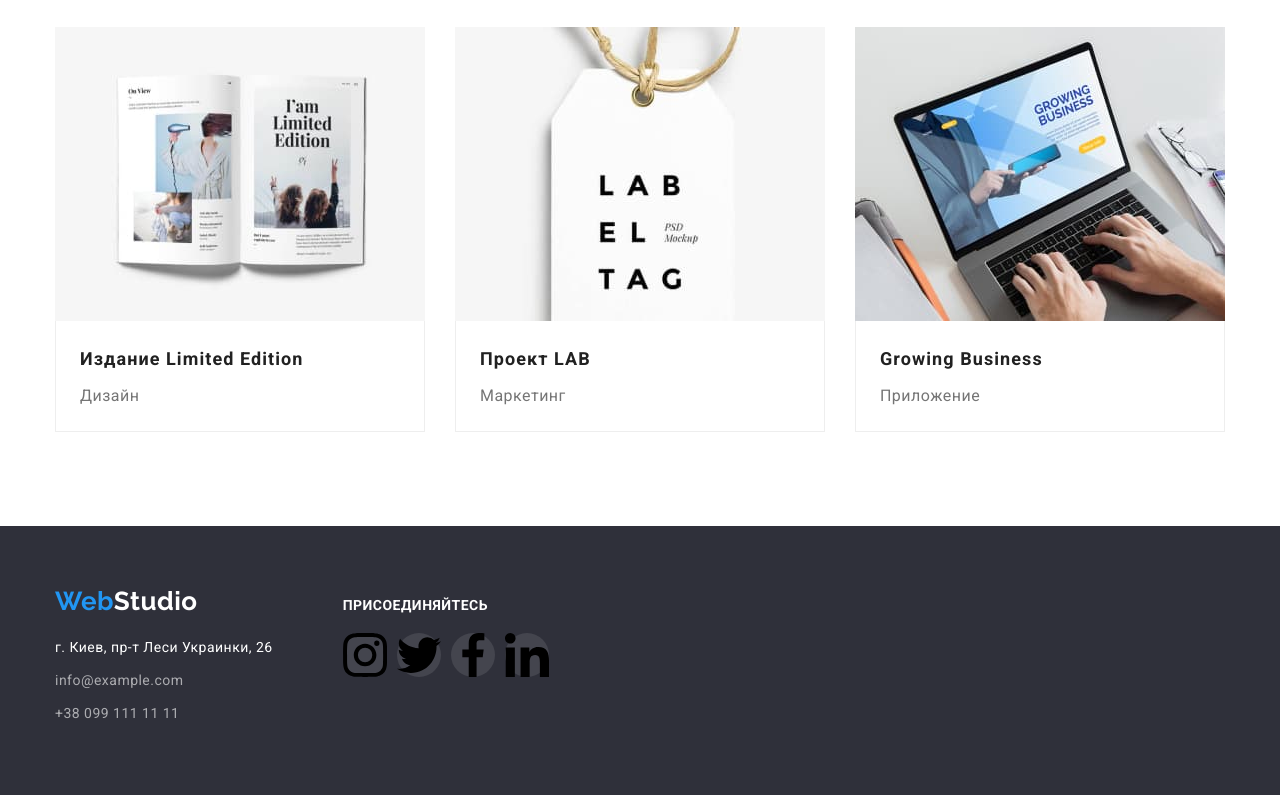
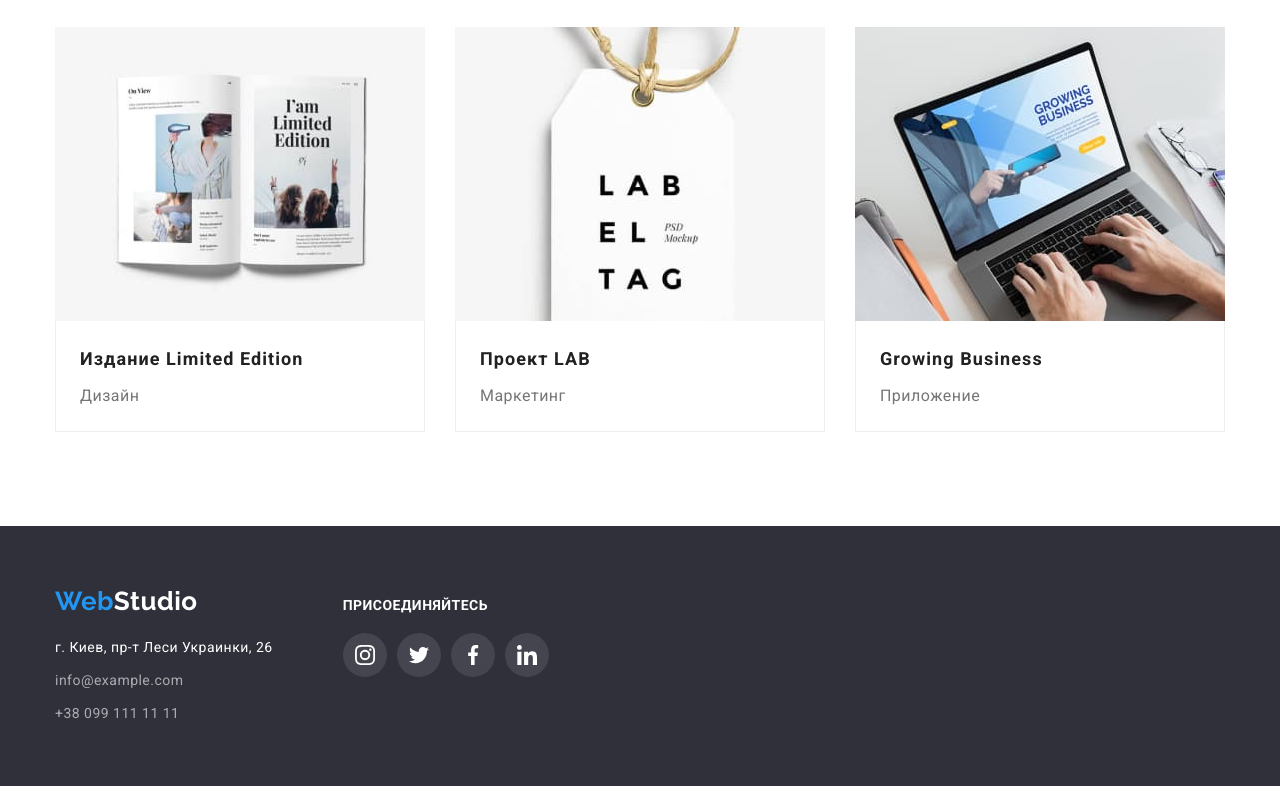
Before and after one commit to ITigor1985/goit-markup-hw-04, a plain HTML site: page portfolio.html in a window 1280 px wide. Shown: the part 1106-1901 px from the top of the page. Drawn offline with nearby package versions, Linux system fonts and the light colour scheme.

Commit message:
new commit

```diff
--- a/portfolio.html
+++ b/portfolio.html
@@ -170,10 +170,10 @@
             <div class="social">
                 <p class="social-text">присоединяйтесь</p>
                 <ul class="social-links">
-                    <li class="item "><a class="link color" href=""><svg class="icon-instagram"><use href="./images/symbol-defs.svg#icon-instagram"></use></svg></a></li>
-                    <li class="item"><a class="link color" href=""><svg class="icon-twitter"><use href="./images/symbol-defs.svg#icon-twitter"></use></svg></a></li>
-                    <li class="item"><a class="link color" href=""><svg class="icon-facebook"><use href="./images/symbol-defs.svg#icon-facebook"></use></svg></a></li>
-                    <li class="item"><a class="link color" href=""><svg class="icon-linkedin"><use href="./images/symbol-defs.svg#icon-linkedin"></use></svg></a></li>
+                    <li class="item "><a class="link color" href=""><svg class="icon-instagram soc-icon"><use href="./images/symbol-defs.svg#icon-instagram"></use></svg></a></li>
+                    <li class="item"><a class="link color" href=""><svg class="icon-twitter soc-icon"><use href="./images/symbol-defs.svg#icon-twitter"></use></svg></a></li>
+                    <li class="item"><a class="link color" href=""><svg class="icon-facebook soc-icon"><use href="./images/symbol-defs.svg#icon-facebook"></use></svg></a></li>
+                    <li class="item"><a class="link color" href=""><svg class="icon-linkedin soc-icon"><use href="./images/symbol-defs.svg#icon-linkedin"></use></svg></a></li>
                 </ul>
             </div>
 
```
